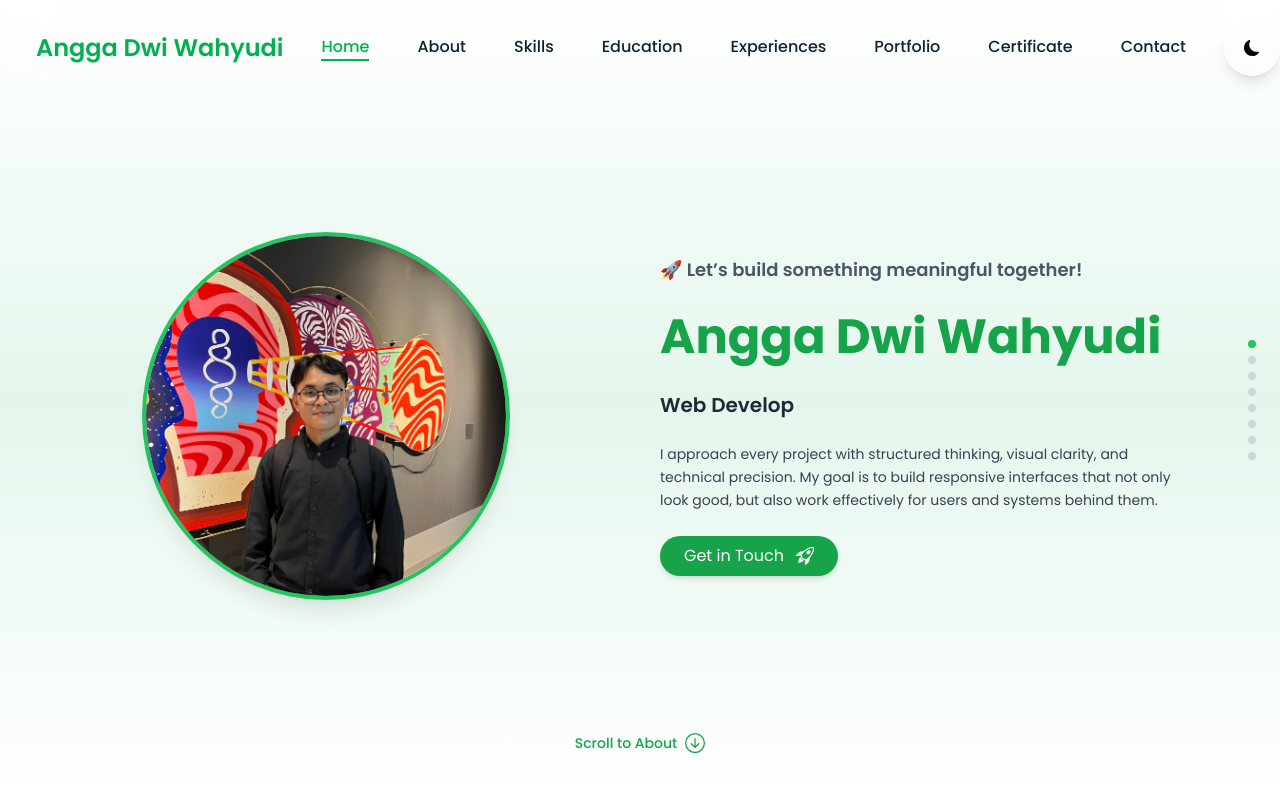
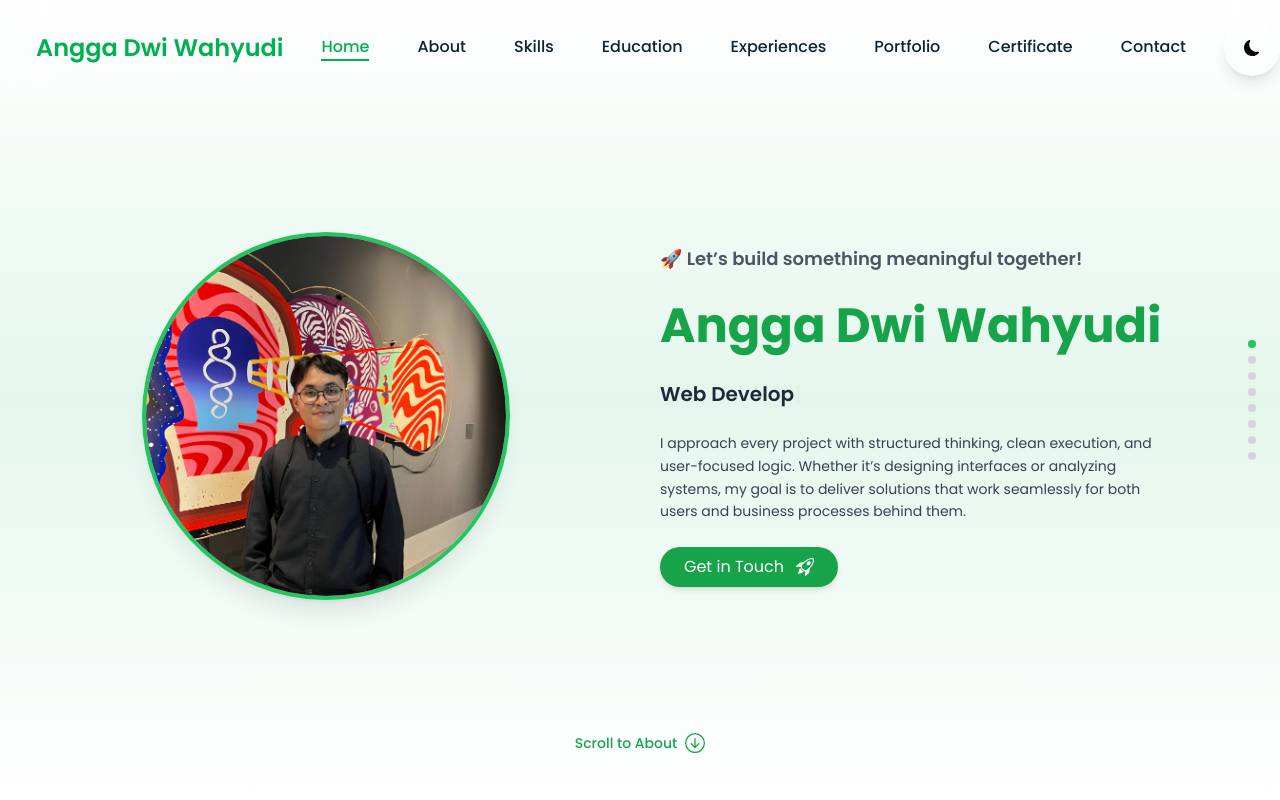
Before and after one commit to anggawhy1/my, a Next.js app: page / in a window 1280 px wide. Shown: the top 800 px of the page. Built offline with nearby package versions, Linux system fonts and the light colour scheme.

Commit message:
update kata hero

```diff
--- a/constants/data.js
+++ b/constants/data.js
@@ -8,7 +8,7 @@ export const identity = {
   division: ["System Analyst", "Web Developer", "UI/UX Designer"],
   region: "Indonesia",
   description: [
-    "I approach every project with structured thinking, visual clarity, and technical precision. My goal is to build responsive interfaces that not only look good, but also work effectively for users and systems behind them.",
+    "I approach every project with structured thinking, clean execution, and user-focused logic. Whether it’s designing interfaces or analyzing systems, my goal is to deliver solutions that work seamlessly for both users and business processes behind them.",
     "Hello! I’m Angga Dwi Wahyudi — a frontend developer with a strong interest in UI/UX design and a solid foundation in system analysis. I enjoy building interactive, user-friendly websites and crafting clean interfaces using Figma. With experience in both design and development, I aim to create digital products that are not only visually engaging but also aligned with user needs and system goals. I'm always excited to learn, improve, and bring meaningful ideas to life.",
   ],
   picture: ["/image/about.jpeg", "/image/profil2.png"],
```
